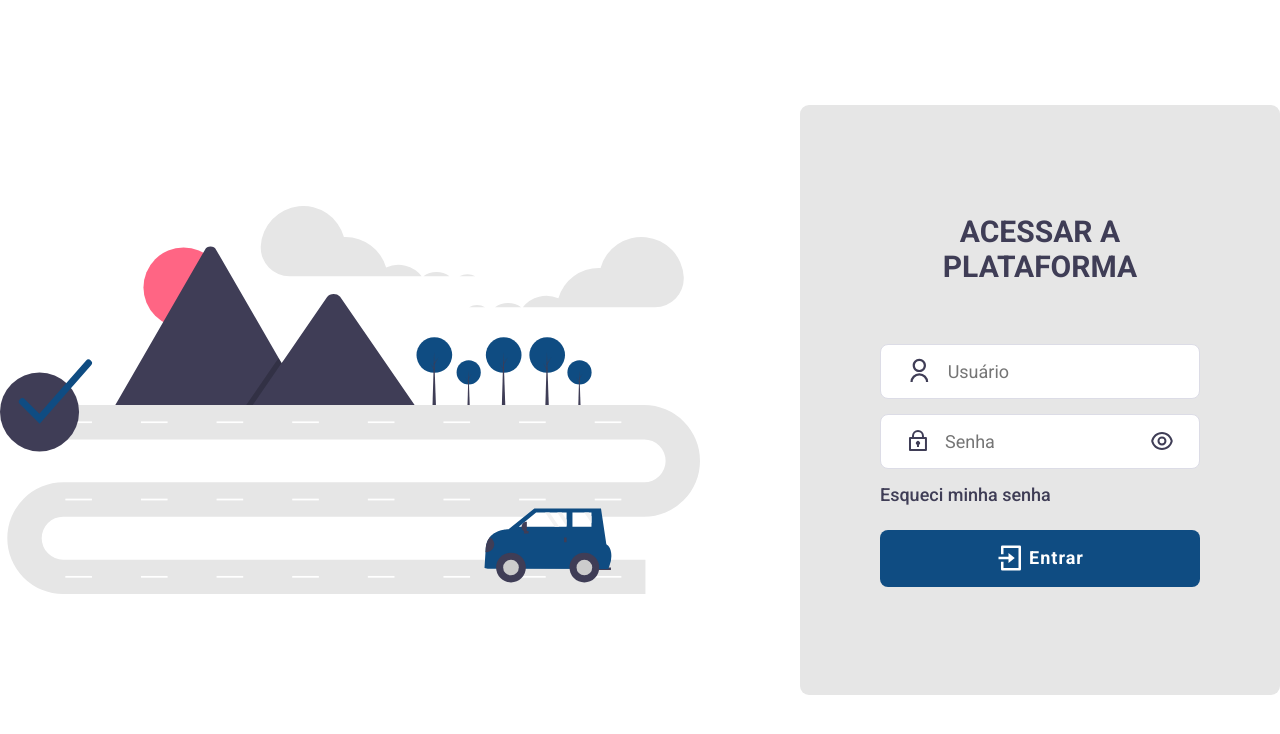
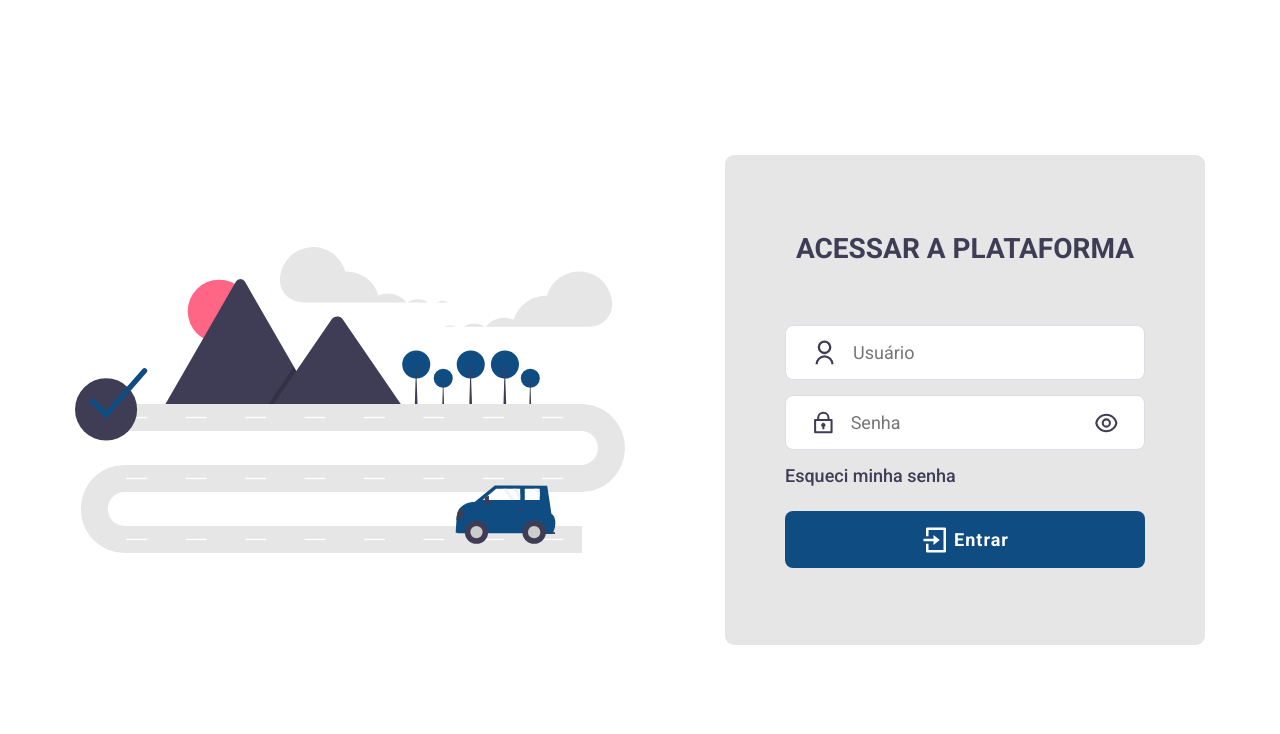
Before and after one commit to rsgabriel01/sostransporteexecutivo, a React (Create React App) app in the folder web/: page / in a window 1280 px wide. Shown: the top 734 px of the page. Built offline with nearby package versions, Linux system fonts and the light colour scheme.

Commit message:
alterado tamanhos form login

```diff
--- a/web/src/pages/ForgotPassword/styles.css
+++ b/web/src/pages/ForgotPassword/styles.css
@@ -15,16 +15,16 @@
 
 .remember-container img {
   width: 100%;
-  max-width: 700px;
+  max-width: 550px;
 }
 .remember-container section.form {
   width: 100%;
-  max-width: 580px;
+  max-width: 480px;
 
   margin-left: 100px;
 
   height: 100%;
-  max-height: 590px;
+  max-height: 490px;
 
   background: #e6e6e6;
 
@@ -38,7 +38,7 @@
 
 .remember-container section.form form {
   width: 100%;
-  padding: 80px;
+  padding: 60px;
 
   display: flex;
   flex-direction: column;
--- a/web/src/pages/Logon/styles.css
+++ b/web/src/pages/Logon/styles.css
@@ -15,16 +15,16 @@
 
 .logon-container img {
   width: 100%;
-  max-width: 700px;
+  max-width: 550px;
 }
 .logon-container section.form {
   width: 100%;
-  max-width: 580px;
+  max-width: 480px;
 
   margin-left: 100px;
 
   height: 100%;
-  max-height: 590px;
+  max-height: 490px;
 
   background: #e6e6e6;
 
@@ -38,7 +38,7 @@
 
 .logon-container section.form form {
   width: 100%;
-  padding: 80px;
+  padding: 60px;
 
   display: flex;
   flex-direction: column;
@@ -47,7 +47,7 @@
 }
 
 .logon-container section.form form h1 {
-  font-size: 30px;
+  font-size: 28px;
   font-weight: 700;
 
   margin-bottom: 60px;
```
